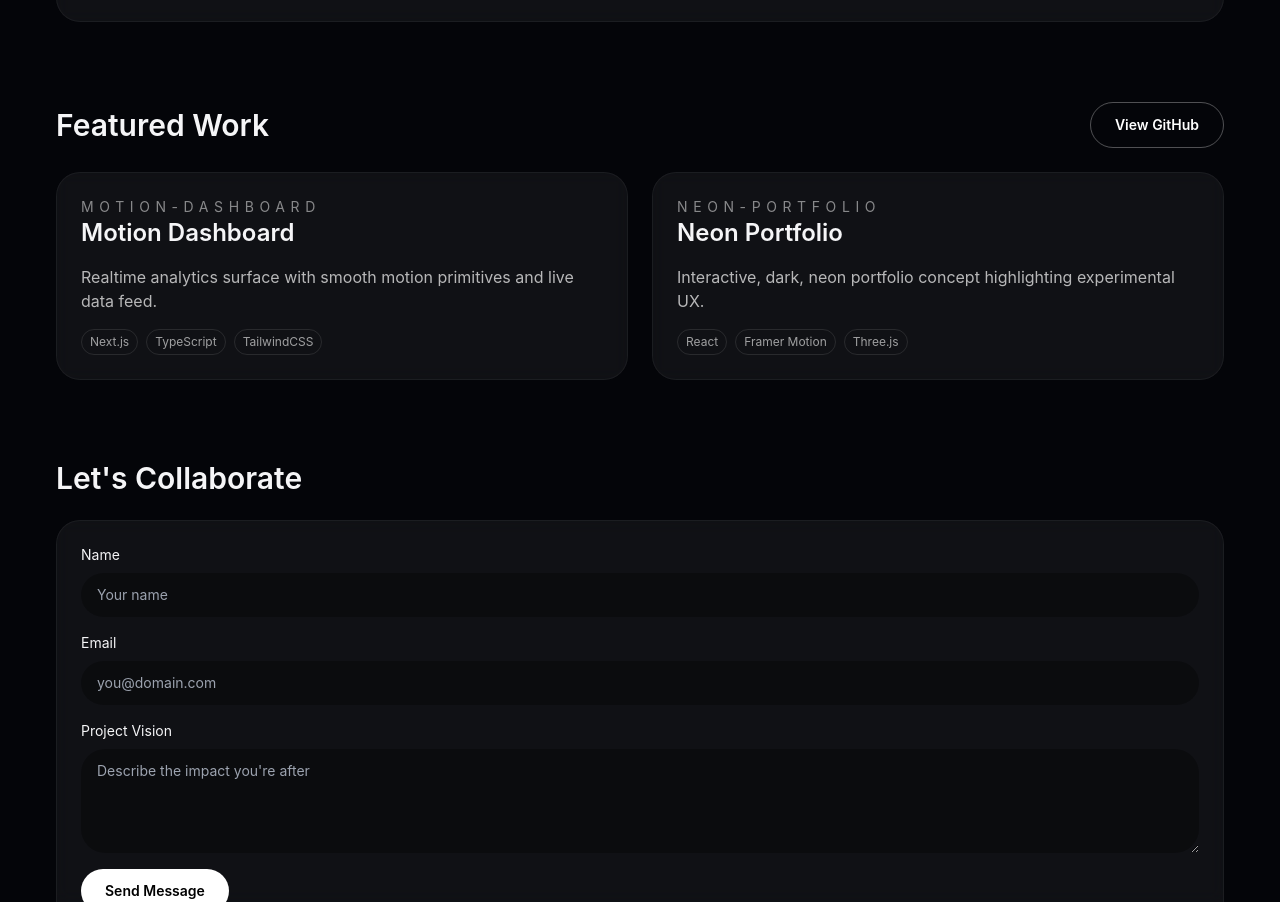
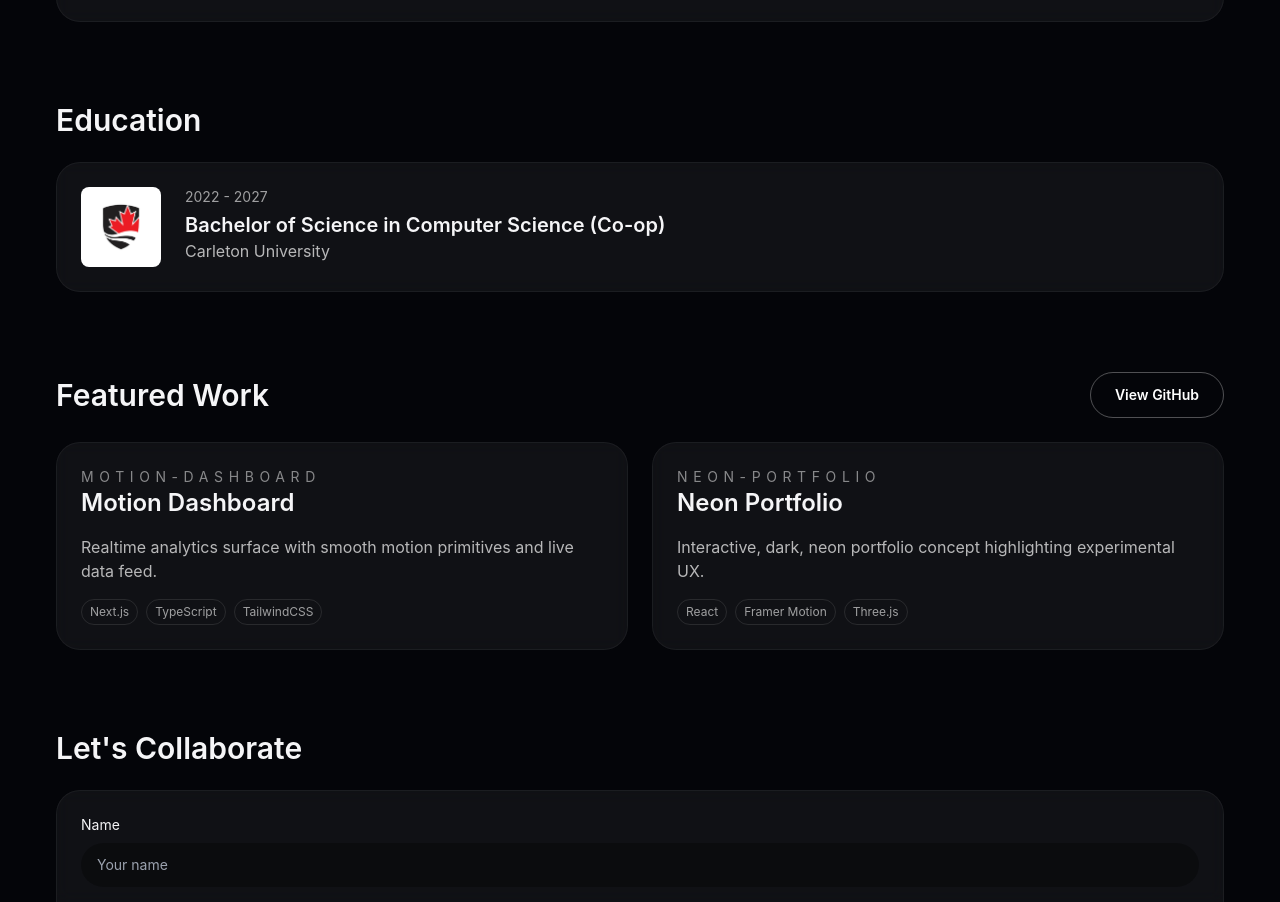
Before and after one commit to kevinAtapattu/kev-ata-dot-dev, a Next.js app: page / in a window 1280 px wide. Shown: the part 876-1778 px from the top of the page. Built offline with nearby package versions, Linux system fonts and the light colour scheme.

Commit message:
add school

```diff
--- a/app/page.tsx
+++ b/app/page.tsx
@@ -1,5 +1,6 @@
 import HeroSection from "../components/sections/HeroSection";
 import ExperienceTimeline from "../components/sections/ExperienceTimeline";
+import EducationSection from "../components/sections/EducationSection";
 import ProjectGrid from "../components/sections/ProjectGrid";
 import ContactForm from "../components/sections/ContactForm";
 
@@ -8,6 +9,7 @@ export default function HomePage() {
     <main className="container mx-auto flex flex-col gap-20 px-4 py-16">
       <HeroSection />
       <ExperienceTimeline />
+      <EducationSection />
       <ProjectGrid />
       <ContactForm />
     </main>
--- /dev/null
+++ b/components/sections/EducationSection.tsx
@@ -0,0 +1,38 @@
+import Card from "../ui/Card";
+import Image from "next/image";
+
+const education = [
+  {
+    date: "2022 - 2027",
+    degree: "Bachelor of Science in Computer Science (Co-op)",
+    institution: "Carleton University",
+    logo: "/logos/carleton-logo.png"
+  }
+];
+
+export default function EducationSection() {
+  return (
+    <section className="flex flex-col gap-6">
+      <h2 className="text-3xl font-semibold">Education</h2>
+      <div className="space-y-4">
+        {education.map((item) => (
+          <Card key={item.institution} className="flex items-start gap-6">
+            <div className="flex-shrink-0 relative h-20 w-20 rounded-lg bg-white flex items-center justify-center overflow-hidden">
+              <Image
+                src={item.logo}
+                alt={`${item.institution} logo`}
+                fill
+                className="object-contain p-3"
+              />
+            </div>
+            <div className="flex-1">
+              <p className="text-sm text-white/60 mb-1">{item.date}</p>
+              <h3 className="text-xl font-semibold">{item.degree}</h3>
+              <p className="text-white/70">{item.institution}</p>
+            </div>
+          </Card>
+        ))}
+      </div>
+    </section>
+  );
+}
```
Also changed, not shown: public/logos/carleton-logo.png (added).
